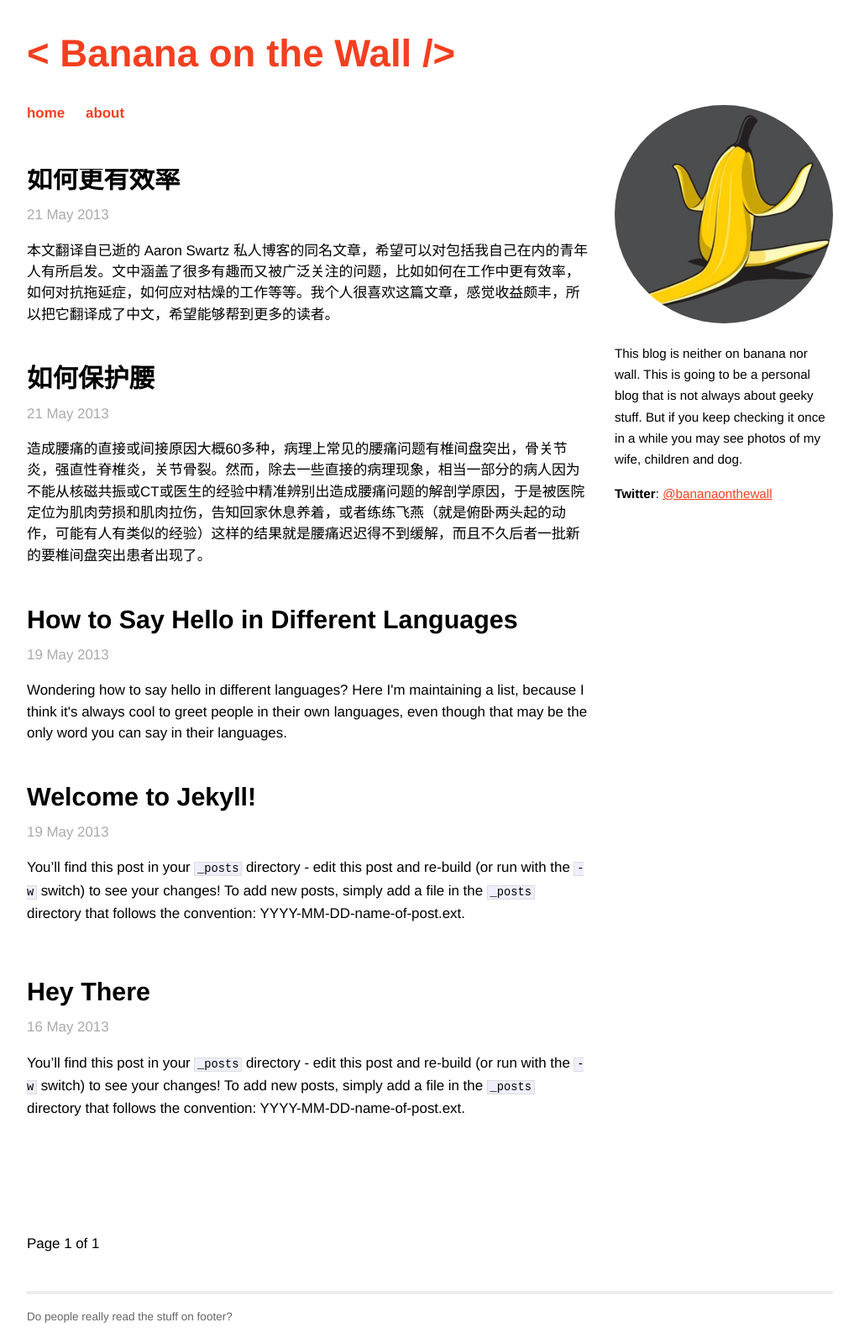
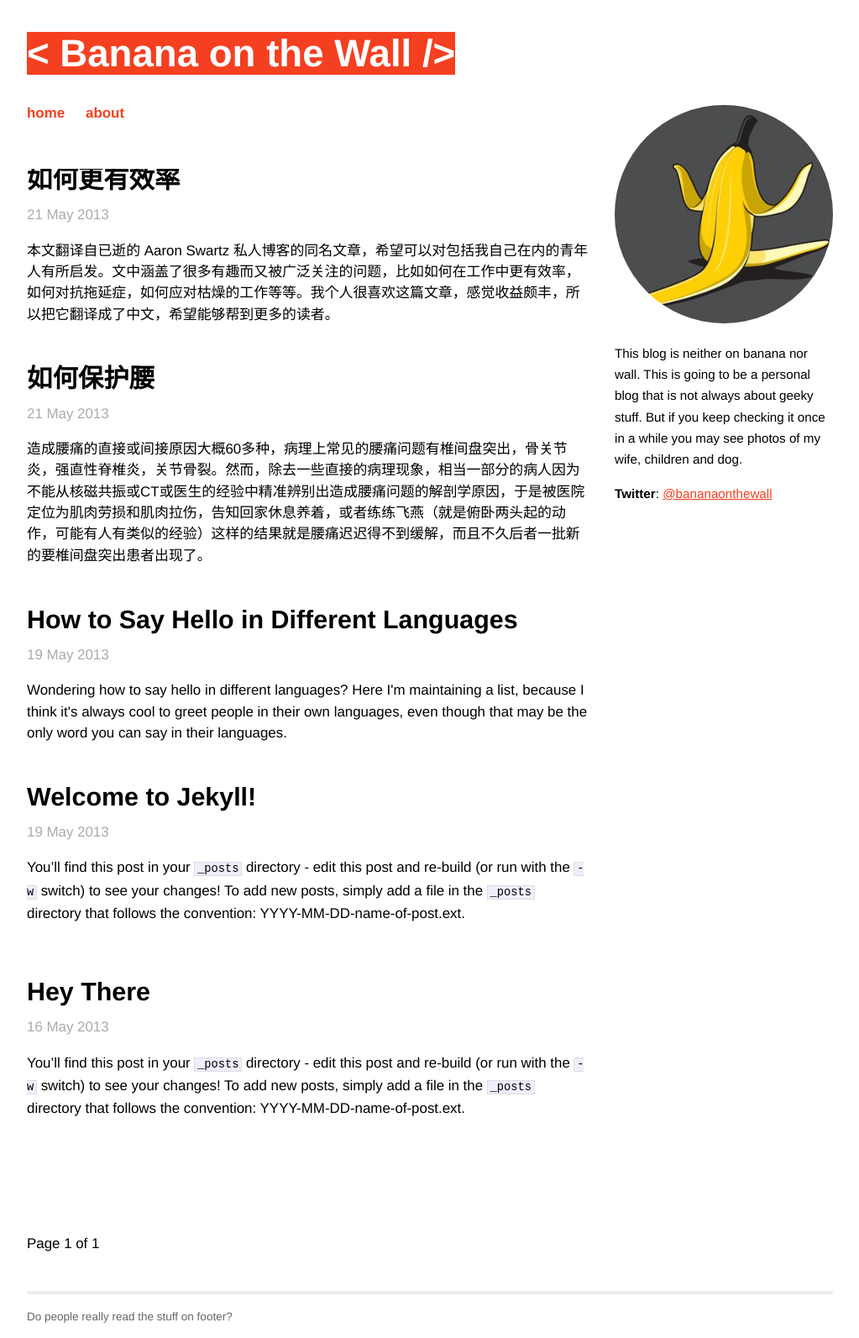
Before and after one commit to BananaOnTheWall/bananaonthewall.github.io, a Jekyll site: the page built from index.html, in a window 1280 px wide. Shown: the whole page at 84% size, without its empty margins (128-1151 px from the left). Built offline with Jekyll 4.4.1, drawn with Linux system fonts in a browser that asks for light colours; the list of posts is cut into pages by our own code.

Commit message:
Update main.css

```diff
--- a/css/main.css
+++ b/css/main.css
@@ -82,6 +82,11 @@ ul.posts span {
 .site .header h1.title {
   display: inline-block;
   font-size: 2.7em;
+}
+
+.site .header h1.title a {
+  color: white;
+  background-color: #f43f20;
 }
 
 .site .meta {
```
